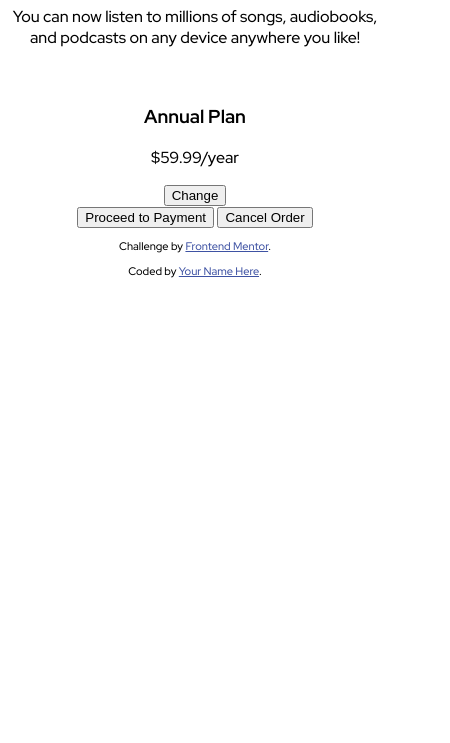
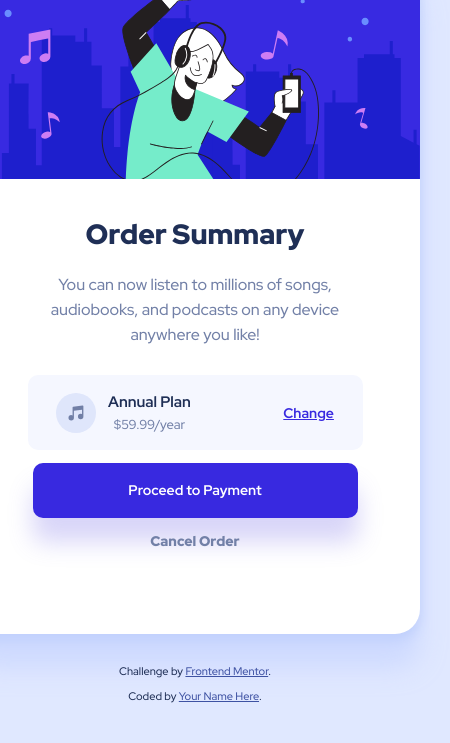
Before and after one commit to a-dri-an-S/Order-Summary-Card, a plain HTML site: page index.html in a window 390 px wide. Shown: the part 101-844 px from the top of the page, 450 px wide, since content can reach past the window. Drawn offline with Linux system fonts and the light colour scheme.

Commit message:
added CSS + responisve breakpoints

```diff
--- a/index.css
+++ b/index.css
@@ -3,15 +3,16 @@
 html {
     --pale-blue: hsl(225, 100%, 94%);
     --bright-blue: hsl(245, 75%, 52%);
+    --bright-blue-hover: hsl(245, 72%, 65%);
     --very-pale-blue: hsl(225, 100%, 98%);
     --desaturated-blue: hsl(224, 23%, 55%);
     --dark-blue: hsl(223, 47%, 23%);
     box-sizing: border-box;
     font-size: 16px;
 }
-
 body {
     font-family: 'Red Hat Display', sans-serif;
+    color: var(--dark-blue);
     margin: 0;
     padding: 0;
     text-align: center;
@@ -19,6 +20,109 @@ body {
     flex-direction: column;
     justify-content: center;
     align-items: center;
+    background-color: var(--pale-blue);
+    background-image: url(./images/pattern-background-desktop.svg);
+    background-size: 100%;
+    background-repeat: no-repeat;
+    height: 100vh;
+}
+
+.card {
+    margin: 30px;
+    background-color: white;
+    border-radius: 25px;
+    box-shadow: 0 34px 25px 0 hsla(225, 100%, 87%, 0.5), 0 6px 12px 0 hsl(223, 85%, 87%);
+}
+
+.card-top-img {
+    border-top-left-radius: 25px;
+    border-top-right-radius: 25px;
+}
+
+.card-main {
+    display: flex;
+    flex-direction: column;
+    justify-content: space-evenly;
+    align-items: center;
+    height: 45vh;
+}
+
+.card-info-title {
+    font-weight: 900;
+}
+.card-info-desc {
+    color: var(--desaturated-blue);
+    line-height: 25px;
+}
+
+.card-plan {
+    padding: 0 5px;
+    display: flex;
+    justify-content: space-around;
+    align-items: center;
+    background-color: var(--very-pale-blue);
+    border-radius: 10px;
+    height: 75px;
+}
+.card-plan-info {
+    display: flex;
+    justify-content: flex-start;
+    align-items: center;
+    width: 180px;
+}
+.card-plan-img {
+    height: 40px;
+    width: 40px;
+    margin-right: 10px;
+}
+.card-plan-desc {
+    display: flex;
+    flex-direction: column;
+    font-size: 13px;
+}
+.card-plan-title {
+    margin: 2px;
+}
+.card-plan-price {
+    margin: 2px;
+    color: var(--desaturated-blue)
+}
+.card-plan-change {
+    font-size: 14px;
+    font-weight: 700;
+    color: var(--bright-blue)
+}
+.card-plan-change:hover {
+    text-decoration: none;
+    color: var(--bright-blue-hover)
+}
+
+button {
+    font-family: 'Red Hat Display', sans-serif;
+    font-weight: 700;
+    font-size: 14px;
+}
+.card-payment-btn {
+    color: white;
+    background-color: var(--bright-blue);
+    width: 325px;
+    height: 55px;
+    border: none;
+    border-radius: 10px;
+    box-shadow: 0 24px 25px 0 hsla(245, 72%, 65%, 0.274);
+}
+.card-payment-btn:hover {
+    background-color: var(--bright-blue-hover);
+}
+
+.card-cancel-btn {
+    font-weight: 900;
+    background-color: transparent;
+    border: none;
+    color: var(--desaturated-blue)
+}
+.card-cancel-btn:hover {
+    color: var(--dark-blue);
 }
 
 .attribution {
@@ -28,3 +132,45 @@ body {
 .attribution a {
     color: hsl(228, 45%, 44%);
 }
+
+@media only screen and (max-width: 375px) {
+    .card {
+        width: 325px;
+        height: 600px;
+    }
+    .card-top-img {
+        width: 325px;
+    }
+    .card-info-title {
+        font-size: 22px;
+    }
+    .card-info-desc {
+        padding: 0 35px;
+        font-size: 15px;
+    }
+    .card-plan {
+        width: 265px;
+    }
+    .card-payment-btn {
+        width: 265px;
+    }
+}
+
+@media only screen and (min-width: 376px) {
+    .card {
+        width: 450px;
+        height: 675px;
+    }
+    .card-info-title {
+        font-size: 28px;
+    }
+    .card-info-desc {
+        padding: 0 50px;
+    }
+    .card-plan {
+        width: 325px;
+    }
+    .card-payment-btn {
+        width: 325px;
+    }
+}
--- a/index.html
+++ b/index.html
@@ -15,7 +15,7 @@
   <div class="card">
 
     <div class="card-top">
-      <img class="card-top-img"/>
+      <img class="card-top-img" src="./images/illustration-hero.svg" alt="main-img"/>
     </div>
 
     <div class="card-main">
@@ -31,12 +31,14 @@
       </div>
 
       <div class="card-plan">
-        <img class="card-plan-img"/>
-        <div class="card-plan-desc">
-          <h3 class="card-plan-title">Annual Plan</h3>
-          <p class="card-plan-price">$59.99/year</p>
+        <div class="card-plan-info">
+          <img class="card-plan-img" src="./images/icon-music.svg" alt="music-note"/>
+          <div class="card-plan-desc">
+            <h3 class="card-plan-title">Annual Plan</h3>
+            <p class="card-plan-price">$59.99/year</p>
+          </div>
         </div>
-        <button class="card-plan-change-btn">Change</button>
+        <a href="#" class="card-plan-change">Change</a>
       </div>
 
       <button class="card-payment-btn">Proceed to Payment</button>
```
